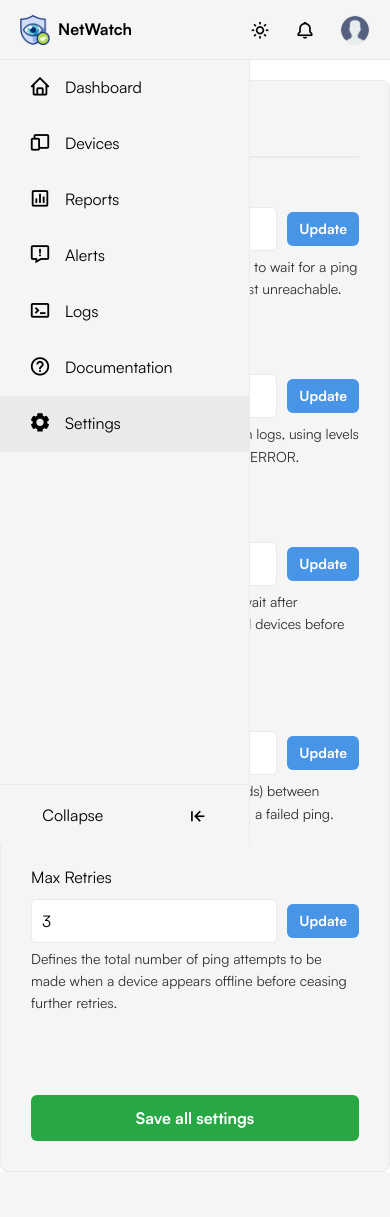
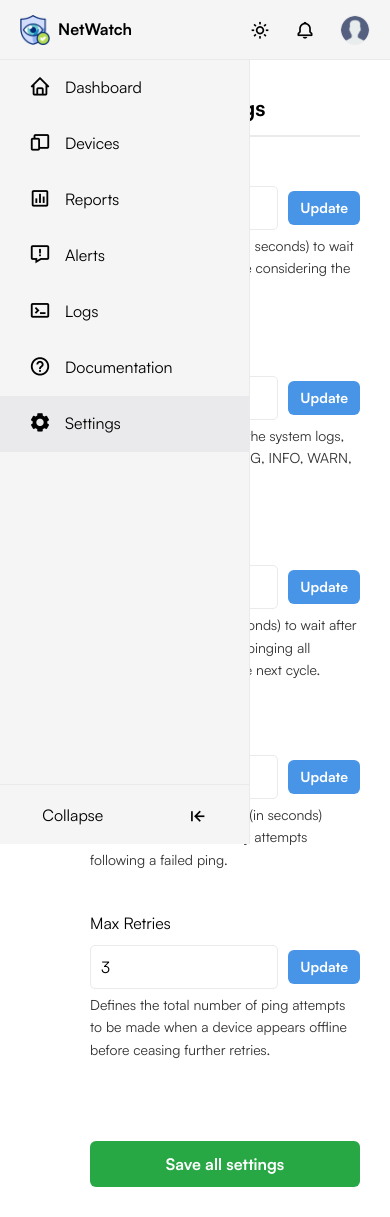
Before and after one commit to lama-development/netwatch, a FastAPI app: page /settings in a window 390 px wide. Before the commit the page ends 1141 px from the top, so only its background shows below. Run offline with FastAPI, Linux system fonts and the light colour scheme; parts of the project's set-up code (start-up, migrations or seed data) failed here and were passed over.

Commit message:
Fixed settings page for mobile

```diff
--- a/src/app/monitor.py
+++ b/src/app/monitor.py
@@ -55,19 +55,19 @@ def ping_devices(devices, device_gen, ping_timeout, retry_interval, max_retries)
             response = ping(ip, timeout=ping_timeout)
             # If ping is successful, log the device as online and break
             if response:
-                status = "online"
+                status = "online 🟢"
                 log_status(name, ip, status)
                 break
             # If ping fails, increase retry count and try again after a short delay
             else:
-                status = f"offline, retrying ({retries + 1})"
+                status = f"offline, retrying ({retries + 1}) 🟡"
                 log_status(name, ip, status)
                 retries += 1
                 if retries < max_retries:
                     time.sleep(retry_interval)
         # If max retries reached and still offline, log the final status as offline
         if retries == max_retries and status.startswith("offline"):
-            log_status(name, ip, "offline (max retries reached)")
+            log_status(name, ip, "offline 🔴")
 
 # Function to start the monitor
 def start_monitor():
--- a/src/app/templates/settings.html
+++ b/src/app/templates/settings.html
@@ -5,6 +5,7 @@
 
 <head>
     <meta charset="UTF-8">
+    <meta name="viewport" content="width=device-width, initial-scale=1.0">
     <title>Settings - NetWatch</title>
     <!-- Favicon -->
     <link rel="icon" type="image/x-icon" href="/static/favicon.ico">
--- a/src/assets/css/settings.css
+++ b/src/assets/css/settings.css
@@ -101,7 +101,6 @@ input:focus {
     opacity: .8;
 }
 
-/* Save All Button */
 main>button {
     background-color: #28a745;
     color: var(--color-pure);
@@ -119,3 +118,13 @@ main>button {
 main>button:hover {
     opacity: .8;
 }
+
+@media screen and (max-width: 480px) {
+    main {
+        margin-top: var(--navbar-height);
+        margin-left: var(--sidebar-width-collapsed);
+        border-radius: 0;
+        border: none;
+        background-color: var(--color-bg);
+    }
+}
--- a/src/config/settings.json
+++ b/src/config/settings.json
@@ -2,6 +2,6 @@
     "ping_timeout": 3,
     "log_level": "DEBUG",
     "check_interval": 30,
-    "retry_interval": 3,
+    "retry_interval": 1,
     "max_retries": 3
 }
```
